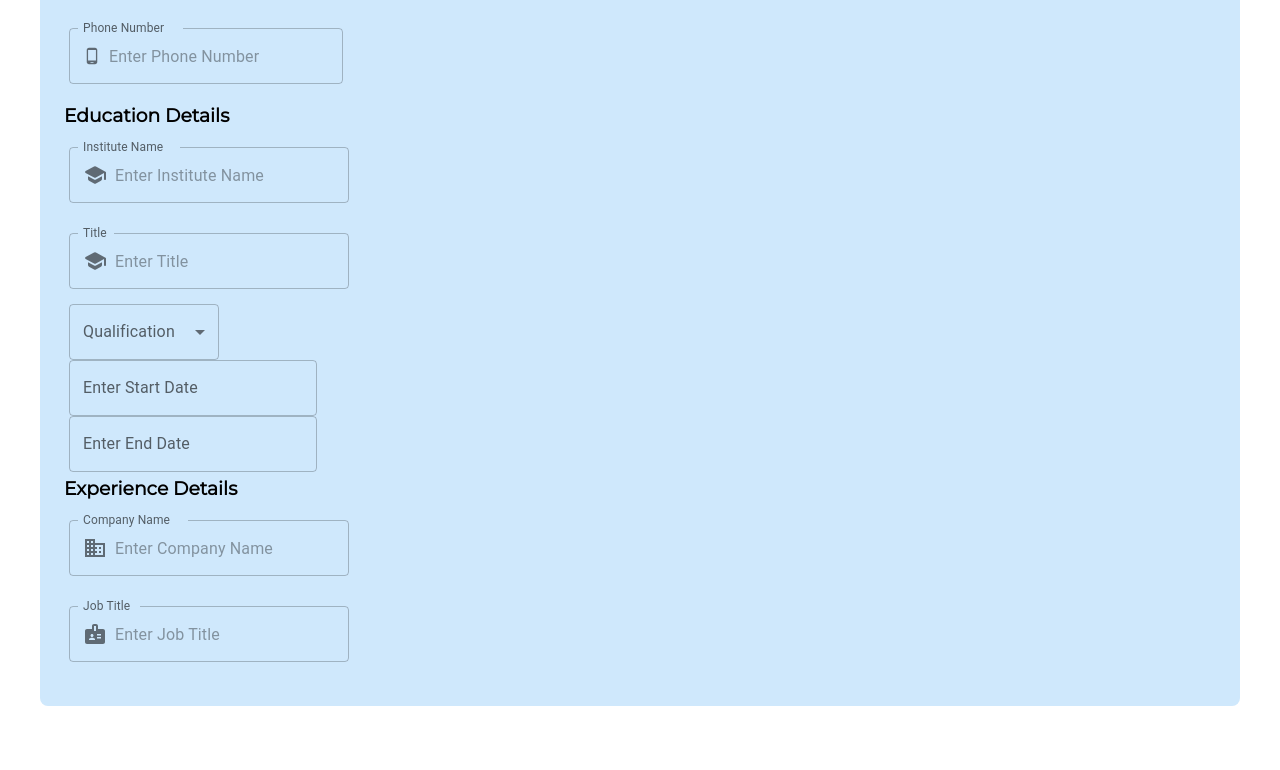
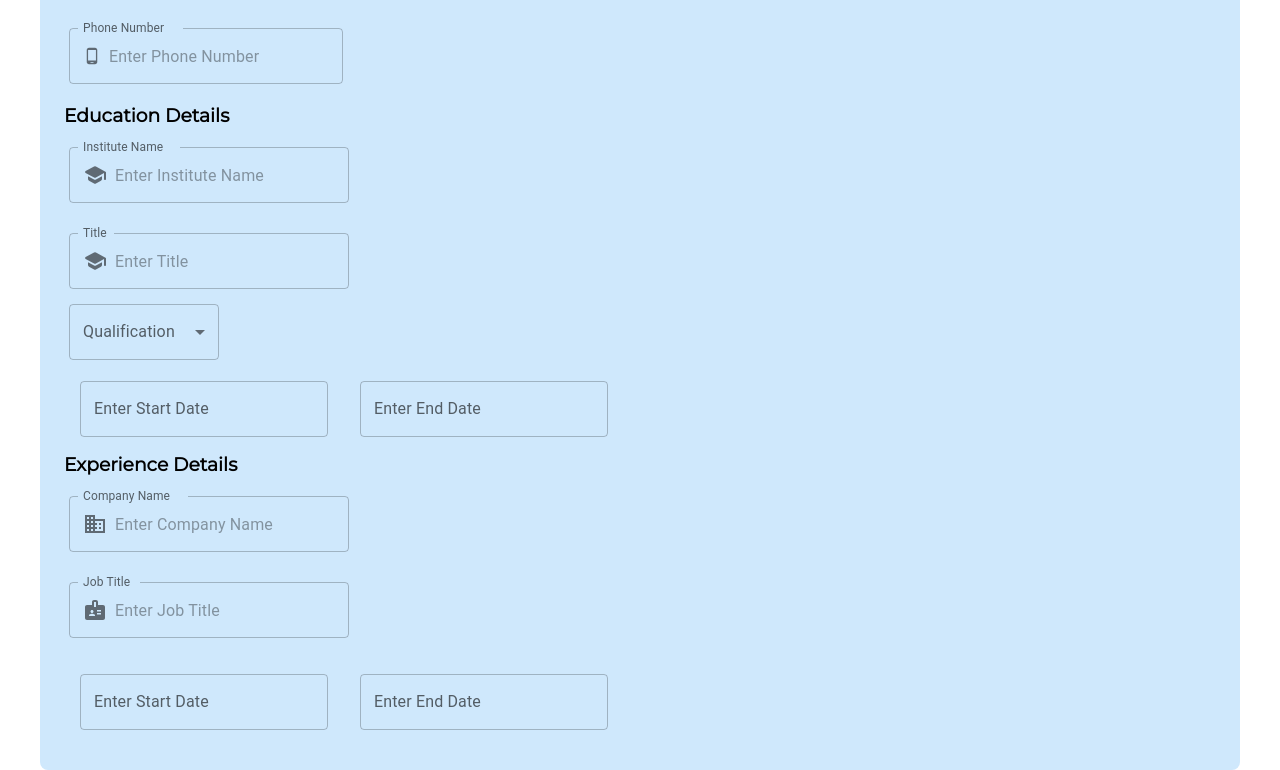
Before and after one commit to maijako/CV-generator, a React (Create React App) app: page /buildCV in a window 1280 px wide. Shown: the part 377-1147 px from the top of the page. Before the commit the page ends 1083 px from the top, so only its background shows below. Built offline with nearby package versions, Linux system fonts and the light colour scheme; a web font is replaced by a local one; what @react-pdf/renderer would draw is missing.

Commit message:
Adds styling the date picker component

```diff
--- a/src/components/cvcomponents/EducationSection.js
+++ b/src/components/cvcomponents/EducationSection.js
@@ -56,11 +56,12 @@ function EducationSection() {
                     <MenuItem value={"Certificate"}>Certificate</MenuItem>
                 </Select>
             </FormControl>
+
+        </div>
             <LocalizationProvider dateAdapter={AdapterMoment}>
-                <DatePicker label="Enter Start Date" value={startDateValue} onChange={(newValue) => setStartDateValue(newValue)} />
-                <DatePicker label="Enter End Date" value={endDateValue} onChange={(newValue) => setEndDateValue(newValue)} />
+                <DatePicker sx={{margin: 2}} label="Enter Start Date" value={startDateValue} onChange={(newValue) => setStartDateValue(newValue)}  format="MMM YY"/>
+                <DatePicker sx={{margin: 2}} label="Enter End Date" value={endDateValue} onChange={(newValue) => setEndDateValue(newValue)}  format="MMM YY"/>
             </LocalizationProvider>
-        </div>
         </>
 
 
--- a/src/components/cvcomponents/ExperienceSection.js
+++ b/src/components/cvcomponents/ExperienceSection.js
@@ -3,7 +3,7 @@ import { LocalizationProvider, DatePicker } from '@mui/x-date-pickers';
 import { AdapterMoment } from '@mui/x-date-pickers/AdapterMoment'
 import BusinessIcon from '@mui/icons-material/Business';
 import BadgeIcon from '@mui/icons-material/Badge';
-import { TextField, InputAdornment, InputLabel, MenuItem, FormControl, Select } from '@mui/material';
+import { TextField, InputAdornment} from '@mui/material';
 import "./cv-component-styles.css";
 
 function ExperienceSection() {
@@ -39,7 +39,13 @@ function ExperienceSection() {
                 variant="outlined"
                 sx={{margin: "15px 0"}}
             />
+
+
         </div>
+            <LocalizationProvider dateAdapter={AdapterMoment}>
+                <DatePicker sx={{margin: 2}} label="Enter Start Date" format="MMM YY" />
+                <DatePicker sx={{margin: 2}} label="Enter End Date" format="MMM YY"  />
+            </LocalizationProvider>
         </>
     );
 }
```
